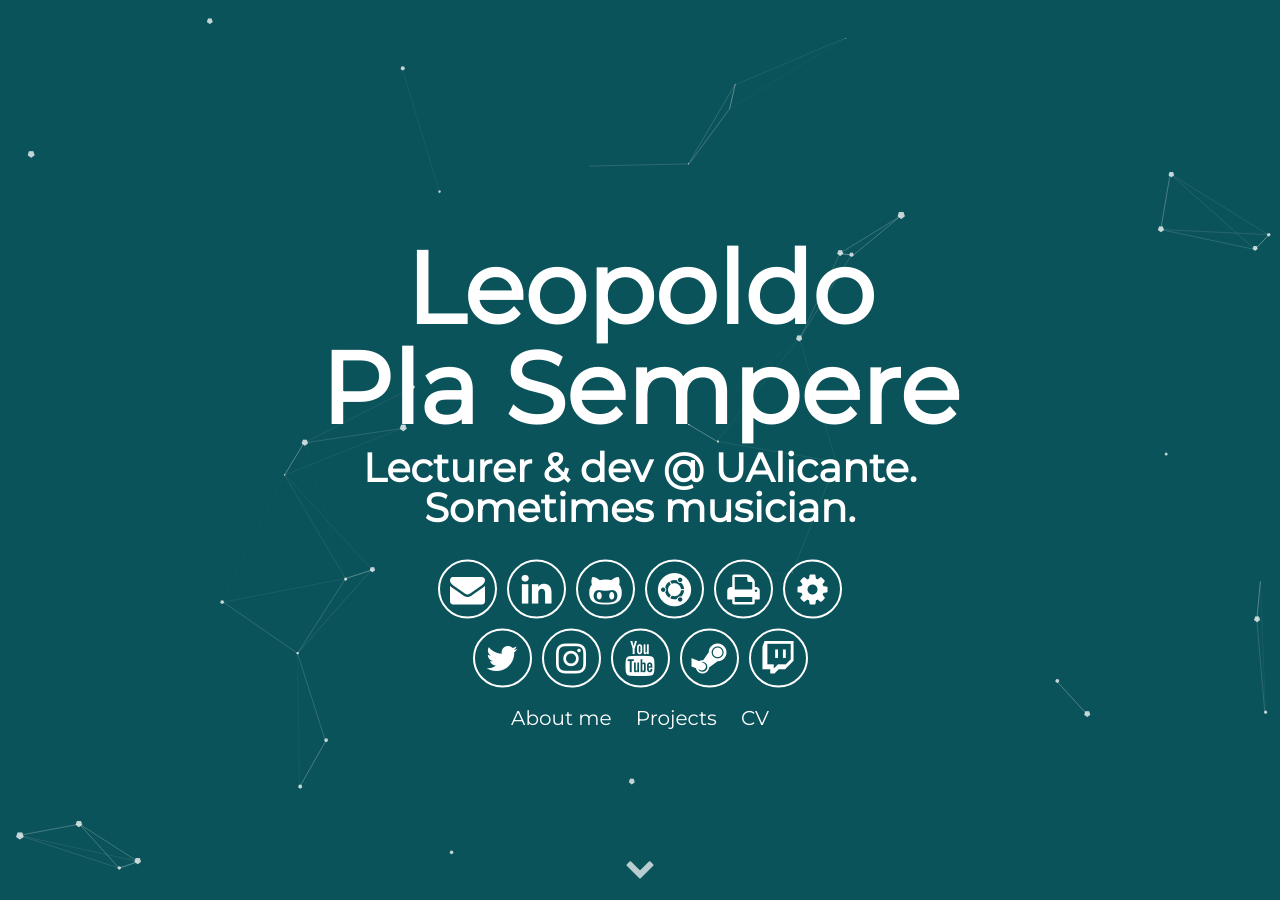
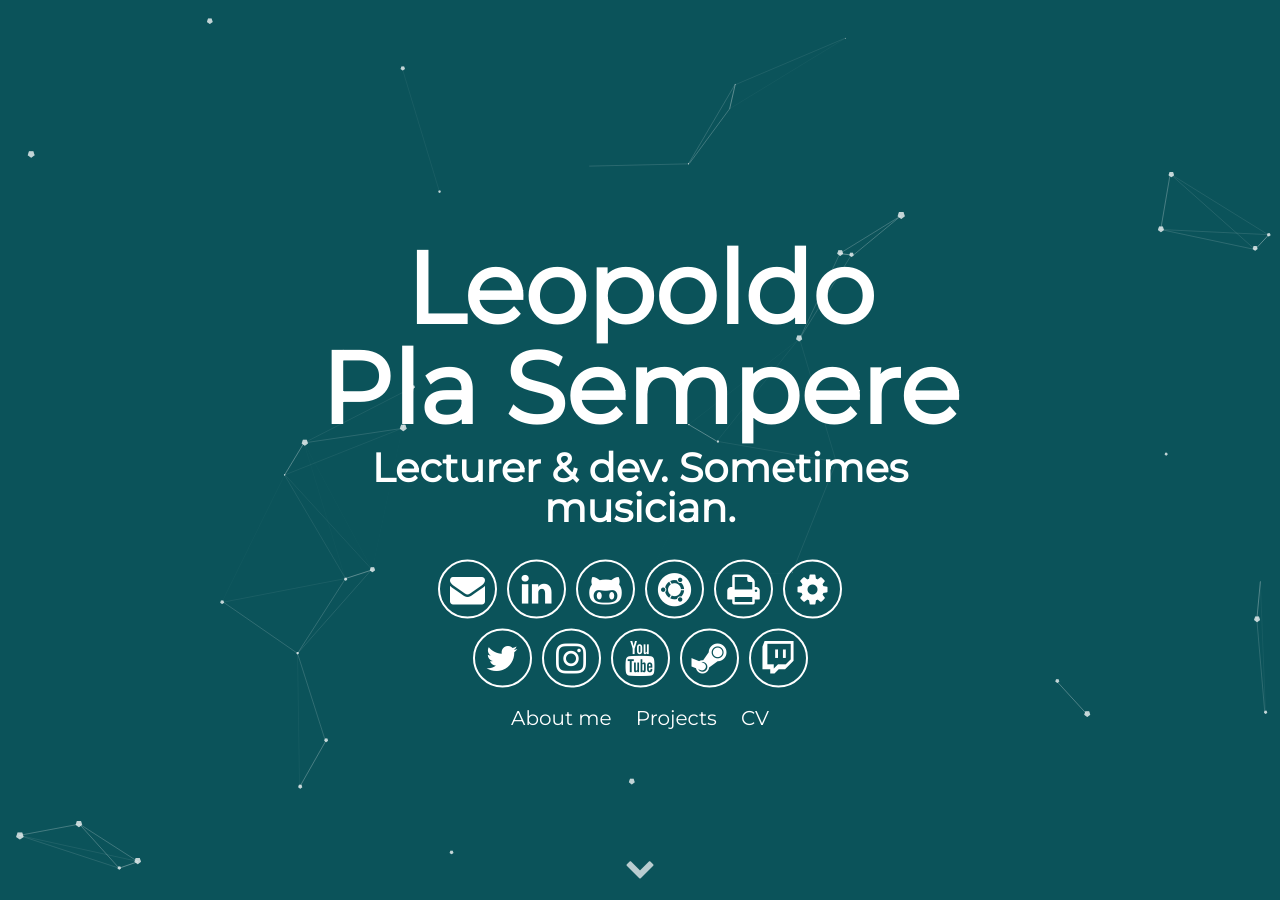
Before and after one commit to lpla/lpla.github.io, a Jekyll site: the page built from index.html, in a window 1280 px wide and 900 px high. Built offline with Jekyll 4.4.1, drawn with Linux system fonts in a browser that asks for light colours; some of the changed lines change nothing that is shown.

Commit message:
Update _config.yml

```diff
--- a/_config.yml
+++ b/_config.yml
@@ -1,12 +1,12 @@
 # Site settings
 title: Leopoldo Pla
-description: Lecturer, developer and researcher at the University of Alicante. Sometimes musician.
+description: Lecturer, developer and researcher. Sometimes musician.
 # baseurl: "/particle" # the subpath of your site, e.g. /blog
 # url: "localhost:3000" # the base hostname & protocol for your site e.g. http://willianjusten.com.br
 
 # User settings
 username: Leopoldo Pla Sempere
-user_title: Lecturer & dev @ UAlicante. Sometimes musician.
+user_title: Lecturer & dev. Sometimes musician.
 email: (b64encoded) bGVvcG9sZG9wbGFzZW1wZXJlQGdtYWlsLmNvbQ==
 twitter_username: pacofonix
 github_username: lpla
```
